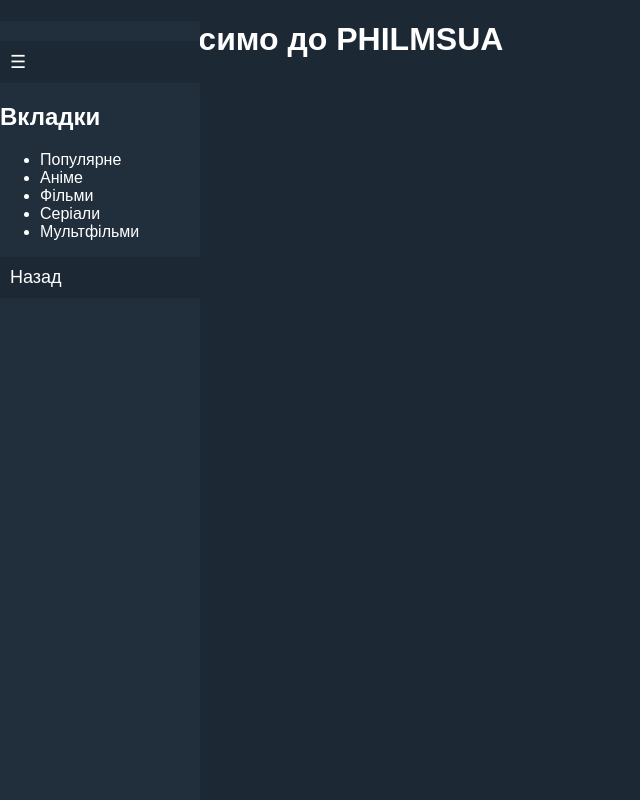
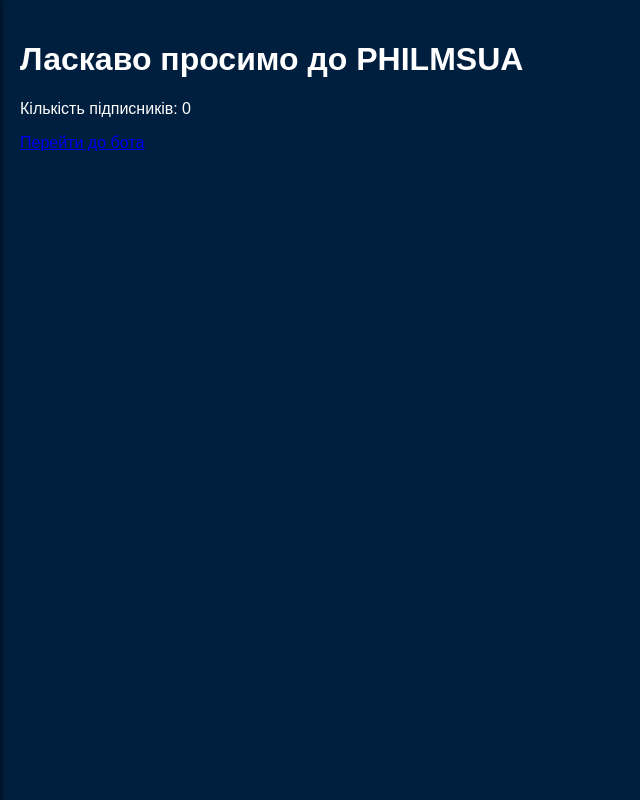
Before and after one commit to ffbccc/PHILMSUA, a plain HTML site: page index.html in a window 1280 px wide. Shown: the whole page, without its empty margins (0-640 px from the left). Drawn offline with Linux system fonts and the light colour scheme.

Commit message:
Update styles.css

```diff
--- a/styles.css
+++ b/styles.css
@@ -1,47 +1,68 @@
 body {
-    background-color: #1c2833; /* Темно-синій фон */
-    color: #fff;
     font-family: Arial, sans-serif;
+    background-color: #001f3f; /* Темно синій фон */
+    color: white;
     margin: 0;
+    transition: margin-left 0.3s; /* Анімація при зміні margin */
+}
+
+.sidebar {
+    position: fixed;
+    top: 0;
+    left: 0;
+    width: 250px;
+    height: 100%;
+    background-color: #00264d; /* Темніша синя шторка */
+    padding: 20px;
+    box-shadow: 2px 0 5px rgba(0, 0, 0, 0.5);
+    transform: translateX(-100%); /* Схована шторка */
+    transition: transform 0.3s; /* Анімація для шторки */
+}
+
+.sidebar.open {
+    transform: translateX(0); /* Показати шторку */
+}
+
+.content {
+    padding: 20px;
+    transition: margin-left 0.3s; /* Анімація для контенту */
+}
+
+#toggle-button {
+    background: none;
+    border: none;
+    color: white;
+    font-size: 20px;
+    cursor: pointer;
+}
+
+#back-button {
+    margin-top: 20px;
+    padding: 10px;
+    background-color: #0059b3; /* Кнопка назад */
+    border: none;
+    color: white;
+    cursor: pointer;
+}
+
+#back-button:hover {
+    background-color: #003366; /* Темніший колір при наведенні */
+}
+
+h2 {
+    margin: 0;
+}
+
+ul {
+    list-style: none;
     padding: 0;
 }
 
-.sidebar {
-    background-color: #212f3d;
-    width: 200px;
-    height: 100vh;
-    position: fixed;
-    padding-top: 20px;
+li {
+    padding: 10px 0;
+    cursor: pointer;
 }
 
-.sidebar button {
-    display: block;
-    width: 100%;
-    padding: 10px;
-    color: #fff;
-    background-color: #1c2833;
-    border: none;
-    text-align: left;
-    cursor: pointer;
-    font-size: 18px;
+li:hover {
+    text-decoration: underline; /* Підкреслення при наведенні */
 }
-
-.sidebar button:hover {
-    background-color: #5d6d7e;
-}
-
-.content-area {
-    margin-left: 220px;
-    padding: 20px;
-}
-
-img {
-    display: block;
-    margin: 10px 0;
-    width: 150px;
-    height: 225px;
-}
-
-h3 {
-    margin: 5px 0;
-}
```
